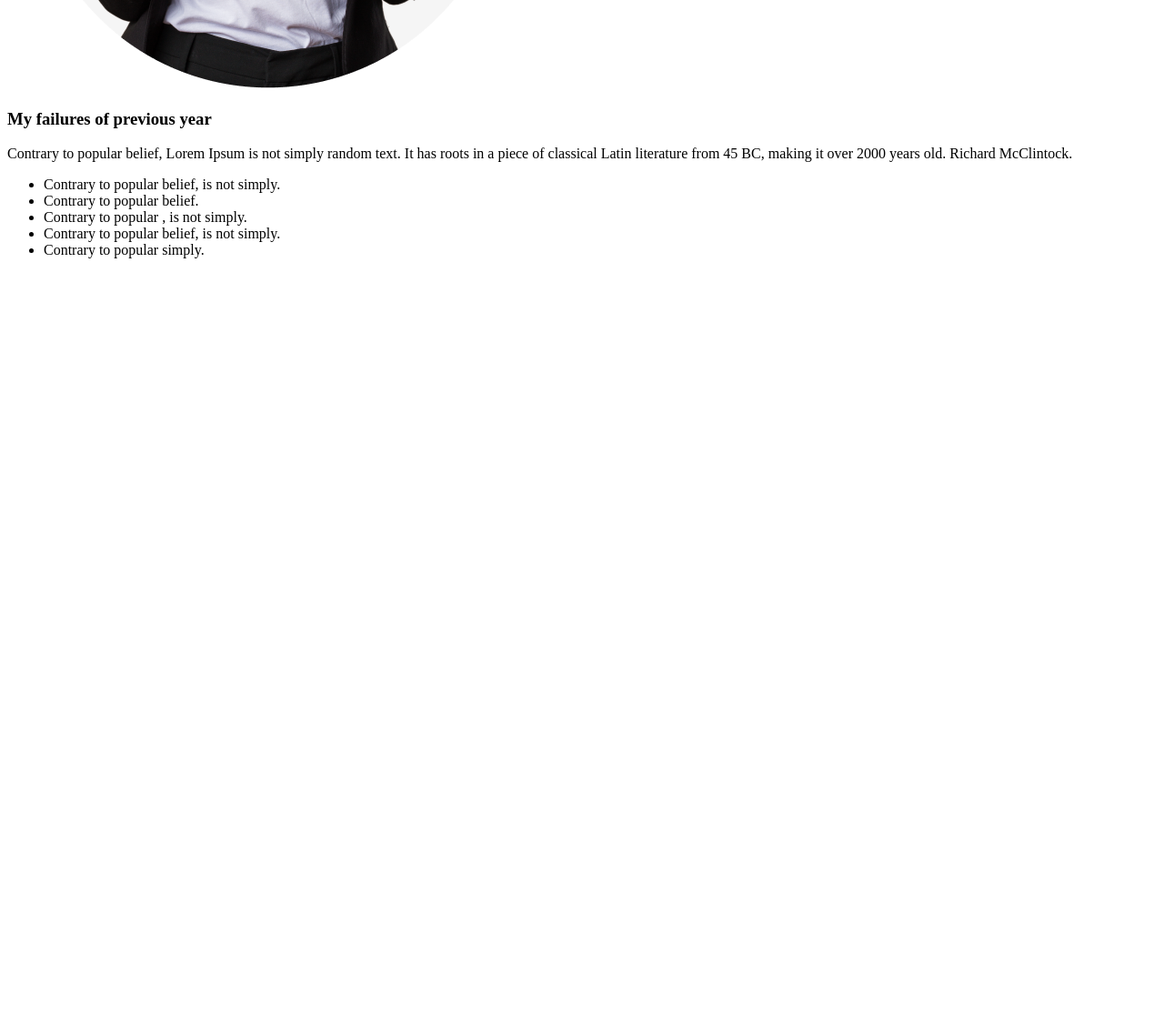
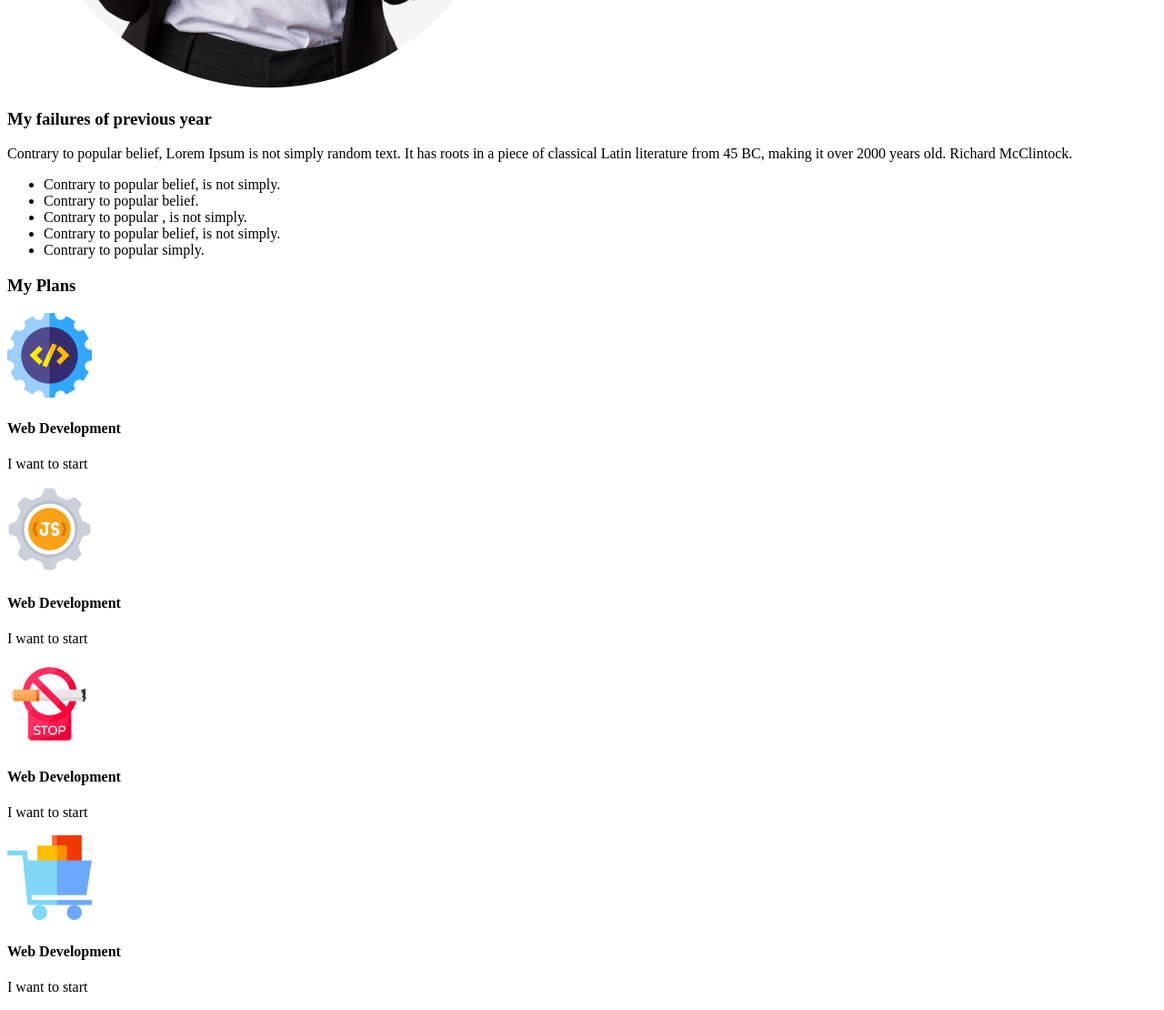
Before and after one commit to Alauddinsarker/practice, a plain HTML site: page index.html in a window 1280 px wide. Shown: the part 1582-2692 px from the top of the page at 91% size. Before the commit the page ends 1882 px from the top, so only its background shows below. Drawn offline with Linux system fonts and the light colour scheme.

Commit message:
My plan markup done

```diff
--- a/index.html
+++ b/index.html
@@ -45,6 +45,33 @@
           </div>
         </div>
       </section>
+      <section>
+        <div>
+          <h3>My Plans</h3>
+        </div>
+        <div>
+          <div>
+            <img src="/images/icons/web.png" alt="" />
+            <h4>Web Development</h4>
+            <p>I want to start</p>
+          </div>
+          <div>
+            <img src="/images/icons/js.png" alt="" />
+            <h4>Web Development</h4>
+            <p>I want to start</p>
+          </div>
+          <div>
+            <img src="/images/icons/smoke.png" alt="" />
+            <h4>Web Development</h4>
+            <p>I want to start</p>
+          </div>
+          <div>
+            <img src="/images/icons/ecom.png" alt="" />
+            <h4>Web Development</h4>
+            <p>I want to start</p>
+          </div>
+        </div>
+      </section>
     </main>
     <footer></footer>
   </body>
```
